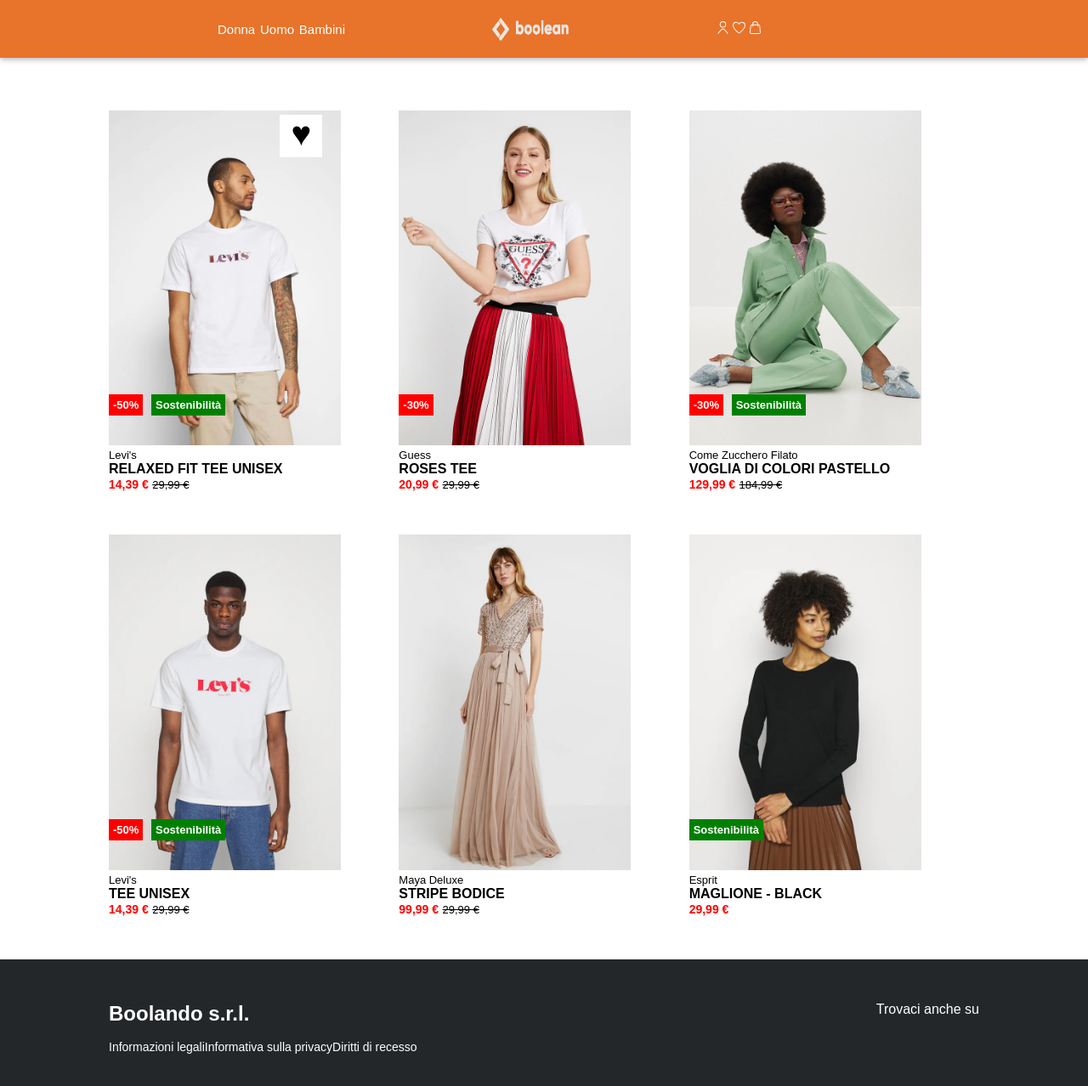
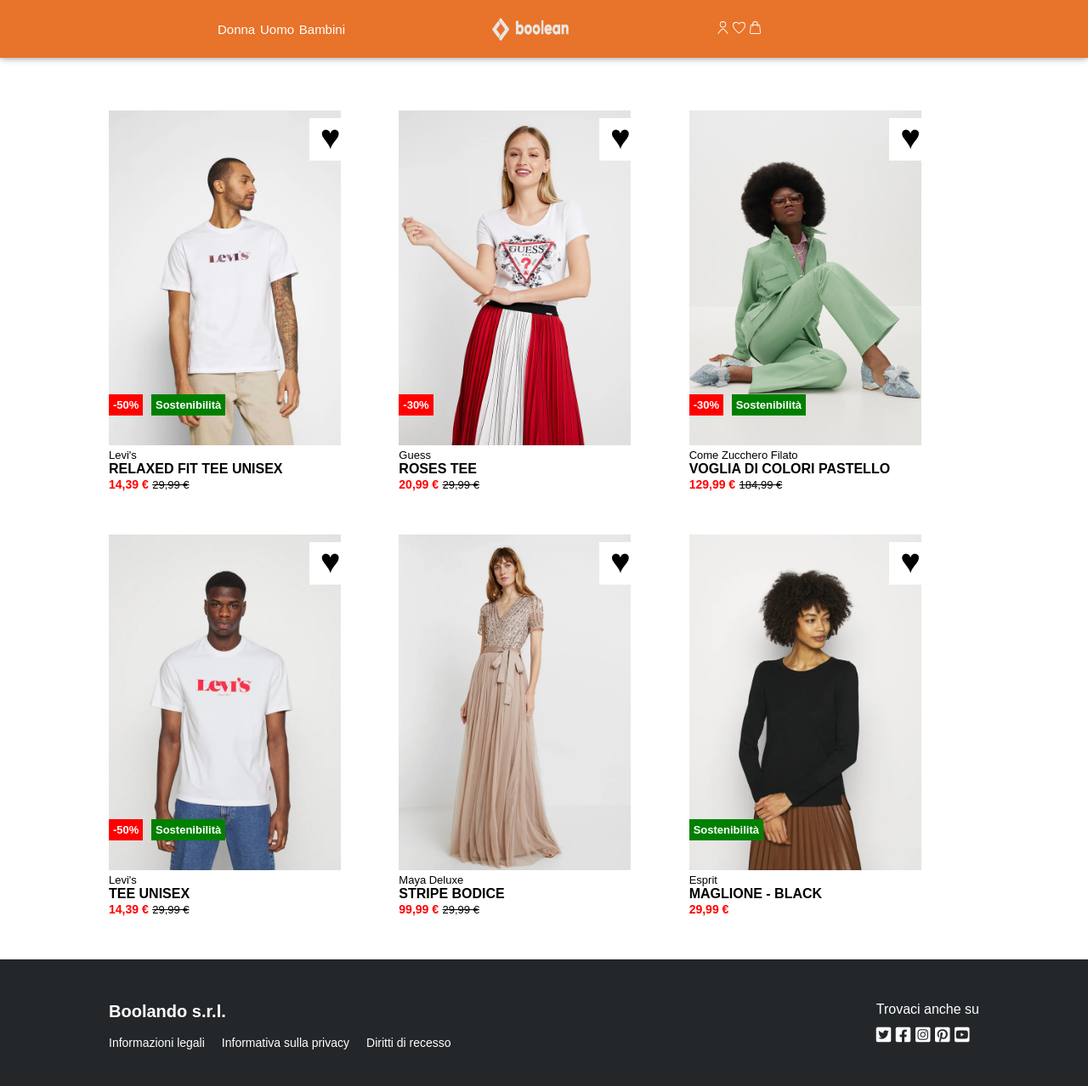
Before and after one commit to g4br100/html-css-boolando, a plain HTML site: page index.html in a window 1280 px wide. Shown: the whole page at 85% size. Drawn offline with Linux system fonts and the light colour scheme.

Commit message:
Terminato

```diff
--- a/css/style.css
+++ b/css/style.css
@@ -113,8 +113,8 @@ article img{
 .heart{
     background-color: white;
     position: absolute;
-    right: 90px;
-    top: 5px;
+    left: 69%;
+    top: 2%;
     font-size: 40px;
     width: 50px;
     height: 50px;
@@ -151,7 +151,7 @@ footer{
 }
 
 #titlef{
-
+    font-size: 20px;
 }
 
 
@@ -161,5 +161,13 @@ footer{
     font-size: 14px;
     display: flex;
     justify-content: space-between;
-    flex-basis: 100px;
 }
+
+.colf li{
+    padding-right: 20px;
+}
+
+#scl{
+    padding-top: 10px;
+    font-size: 20px;
+}
--- a/index.html
+++ b/index.html
@@ -5,6 +5,7 @@
     <meta http-equiv="X-UA-Compatible" content="IE=edge">
     <meta name="viewport" content="width=device-width, initial-scale=1.0">
     <title>Document</title>
+    <link rel="stylesheet" href="https://cdnjs.cloudflare.com/ajax/libs/font-awesome/6.4.0/css/all.min.css" integrity="sha512-iecdLmaskl7CVkqkXNQ/ZH/XLlvWZOJyj7Yy7tcenmpD1ypASozpmT/E0iPtmFIB46ZmdtAc9eNBvH0H/ZpiBw==" crossorigin="anonymous" referrerpolicy="no-referrer" />
     <link rel="stylesheet" href="css/style.css">
 </head>
 <body>
@@ -48,6 +49,7 @@
                     <div class="text2">ROSES TEE</div>
                     <span class="price">20,99 €</span>
                     <span class="text1"><s>29,99 €</s></span>
+                    <div class="heart">&hearts;</div>
                 </article>
                 <article class="product-col">
                     <img class="mouse" src="img/3b.webp" alt="imb3">
@@ -58,6 +60,7 @@
                     <div class="text2">VOGLIA DI COLORI PASTELLO</div>
                     <span class="price">129,99 €</span>
                     <span class="text1"><s>184,99 €</s></span>
+                    <div class="heart">&hearts;</div>
                 </article>
             </div>
             <div class="row">
@@ -70,6 +73,7 @@
                     <div class="text2">TEE UNISEX</div>
                     <span class="price">14,39 €</span>
                     <span class="text1"><s>29,99 €</s></span>
+                    <div class="heart">&hearts;</div>
                 </article>
                 <article class="product-col">
                     <img class="mouse" src="img/5b.webp" alt="imb5">
@@ -78,6 +82,7 @@
                     <div class="text2">STRIPE BODICE</div>
                     <span class="price">99,99 €</span>
                     <span class="text1"><s>29,99 €</s></span>
+                    <div class="heart">&hearts;</div>
                 </article>
                 <article class="product-col">
                     <img class="mouse" src="img/6b.webp" alt="imb6">
@@ -86,6 +91,7 @@
                     <div class="text1">Esprit</div>
                     <div class="text2">MAGLIONE - BLACK</div>
                     <span class="price">29,99 €</span>
+                    <div class="heart">&hearts;</div>
                 </article>
             </div>
         </div>
@@ -102,8 +108,12 @@
             </div>
             <div class="colf">
                 <div>Trovaci anche su</div>
-                <div class="scl">
-                    <i class="fa-brands fa-square-twitter"></i>
+                <div id="scl">
+                    <i class="fa-brands fa-square-twitter" style="color: #ffffff;"></i>
+                    <i class="fa-brands fa-square-facebook" style="color: #ffffff;"></i>
+                    <i class="fa-brands fa-square-instagram" style="color: #ffffff;"></i>
+                    <i class="fa-brands fa-square-pinterest" style="color: #ffffff;"></i>
+                    <i class="fa-brands fa-square-youtube" style="color: #ffffff;"></i>
                 </div>
             </div>
         </div>
```
Also changed, not shown: 1 other file.
